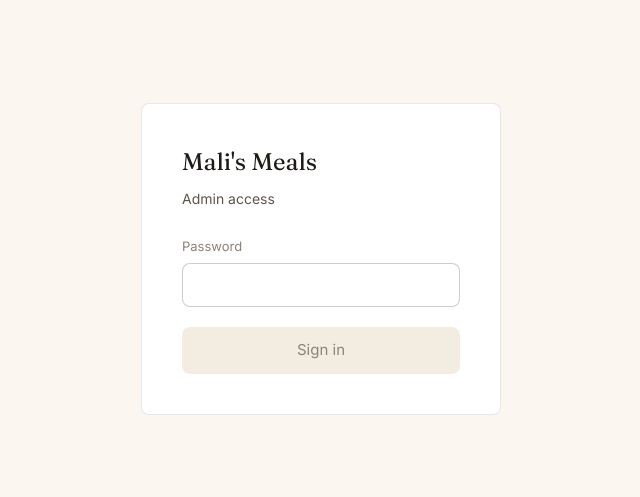
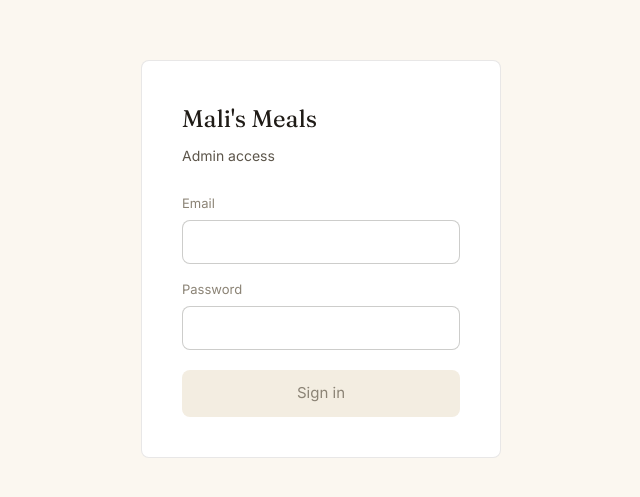
Before and after one commit to akigera10/mali-meals, a Next.js app: page /admin/login in a window 1280 px wide. Shown: the part 141-638 px from the top of the page, without its empty margins (319-959 px from the left). Built offline with nearby package versions, Linux system fonts and the light colour scheme; no server answers.

Commit message:
Replace cookie auth with Supabase Auth — @supabase/ssr middleware, email+password login, sign out button

```diff
--- a/app/admin/components/AdminNav.tsx
+++ b/app/admin/components/AdminNav.tsx
@@ -1,9 +1,11 @@
 'use client'
 import Link from 'next/link'
-import { usePathname } from 'next/navigation'
+import { usePathname, useRouter } from 'next/navigation'
+import { supabase } from '@/lib/supabase'
 
 export default function AdminNav() {
   const pathname = usePathname()
+  const router = useRouter()
 
   const links = [
     { href: '/admin', label: 'Orders' },
@@ -12,6 +14,11 @@ export default function AdminNav() {
     { href: '/admin/payments', label: 'Payments' },
     { href: '/admin/deliveries', label: 'Deliveries' },
   ]
+
+  async function handleSignOut() {
+    await supabase.auth.signOut()
+    router.push('/admin/login')
+  }
 
   return (
     <nav style={{
@@ -58,6 +65,24 @@ export default function AdminNav() {
             </Link>
           )
         })}
+        <button
+          onClick={handleSignOut}
+          style={{
+            marginLeft: 'auto',
+            padding: '0 8px',
+            height: '52px',
+            display: 'flex',
+            alignItems: 'center',
+            fontSize: '13px',
+            fontFamily: 'var(--font-inter)',
+            color: 'var(--text-tertiary)',
+            background: 'none',
+            border: 'none',
+            cursor: 'pointer',
+          }}
+        >
+          Sign out
+        </button>
       </div>
     </nav>
   )
--- a/app/admin/login/page.tsx
+++ b/app/admin/login/page.tsx
@@ -1,26 +1,29 @@
 'use client'
 import { useState } from 'react'
 import { useRouter } from 'next/navigation'
+import { supabase } from '@/lib/supabase'
+
+// Admin user must be created manually in the Supabase dashboard:
+// Authentication → Users → Invite user (or Add user)
+// Use the email and password you want Mali to log in with.
 
 export default function AdminLogin() {
   const router = useRouter()
+  const [email, setEmail] = useState('')
   const [password, setPassword] = useState('')
   const [error, setError] = useState('')
   const [loading, setLoading] = useState(false)
 
   async function handleSubmit() {
+    if (!email || !password) return
     setLoading(true)
     setError('')
-    const res = await fetch('/api/admin-login', {
-      method: 'POST',
-      headers: { 'Content-Type': 'application/json' },
-      body: JSON.stringify({ password }),
-    })
-    if (res.ok) {
+    const { error: authError } = await supabase.auth.signInWithPassword({ email, password })
+    if (authError) {
+      setError('Invalid email or password.')
+      setLoading(false)
+    } else {
       router.push('/admin')
-    } else {
-      setError('Incorrect password')
-      setLoading(false)
     }
   }
 
@@ -63,6 +66,34 @@ export default function AdminLogin() {
           color: 'var(--text-tertiary)',
           marginBottom: '6px',
         }}>
+          Email
+        </label>
+        <input
+          type="email"
+          value={email}
+          onChange={e => setEmail(e.target.value)}
+          onKeyDown={e => e.key === 'Enter' && handleSubmit()}
+          autoComplete="email"
+          style={{
+            width: '100%',
+            padding: '10px 12px',
+            borderRadius: '8px',
+            border: '1px solid var(--border-strong)',
+            backgroundColor: 'var(--surface-raised)',
+            fontSize: '15px',
+            color: 'var(--text-primary)',
+            outline: 'none',
+            boxSizing: 'border-box',
+            marginBottom: '16px',
+          }}
+        />
+
+        <label style={{
+          display: 'block',
+          fontSize: '13px',
+          color: 'var(--text-tertiary)',
+          marginBottom: '6px',
+        }}>
           Password
         </label>
         <input
@@ -70,6 +101,7 @@ export default function AdminLogin() {
           value={password}
           onChange={e => setPassword(e.target.value)}
           onKeyDown={e => e.key === 'Enter' && handleSubmit()}
+          autoComplete="current-password"
           style={{
             width: '100%',
             padding: '10px 12px',
@@ -90,18 +122,18 @@ export default function AdminLogin() {
 
         <button
           onClick={handleSubmit}
-          disabled={loading || !password}
+          disabled={loading || !email || !password}
           style={{
             marginTop: '20px',
             width: '100%',
             padding: '12px',
             borderRadius: '8px',
             border: 'none',
-            backgroundColor: loading || !password ? 'var(--surface-sunken)' : 'var(--brand-gold)',
-            color: loading || !password ? 'var(--text-tertiary)' : '#fff',
+            backgroundColor: loading || !email || !password ? 'var(--surface-sunken)' : 'var(--brand-gold)',
+            color: loading || !email || !password ? 'var(--text-tertiary)' : '#fff',
             fontSize: '15px',
             fontFamily: 'var(--font-inter)',
-            cursor: loading || !password ? 'default' : 'pointer',
+            cursor: loading || !email || !password ? 'default' : 'pointer',
           }}
         >
           {loading ? 'Signing in…' : 'Sign in'}
--- a/app/api/admin-login/route.ts
+++ /dev/null
@@ -1,18 +0,0 @@
-import { NextRequest, NextResponse } from 'next/server'
-
-export async function POST(request: NextRequest) {
-  const { password } = await request.json()
-
-  if (password !== process.env.ADMIN_PASSWORD) {
-    return NextResponse.json({ error: 'Incorrect password' }, { status: 401 })
-  }
-
-  const response = NextResponse.json({ ok: true })
-  response.cookies.set('admin_session', password, {
-    httpOnly: true,
-    secure: process.env.NODE_ENV === 'production',
-    maxAge: 60 * 60 * 24 * 7,
-    path: '/',
-  })
-  return response
-}
--- a/lib/supabase.ts
+++ b/lib/supabase.ts
@@ -1,25 +1,31 @@
 import { createClient } from "@supabase/supabase-js";
+import { createBrowserClient } from "@supabase/ssr";
 
 const supabaseUrl = process.env.NEXT_PUBLIC_SUPABASE_URL!;
 const supabaseAnonKey = process.env.NEXT_PUBLIC_SUPABASE_ANON_KEY!;
 
 /**
- * Browser client — safe to use in Client Components.
- * Created lazily so a missing env var doesn't crash the module on import
- * when this file is loaded by a server component that only uses createServerClient().
+ * Browser client — use in Client Components (auth + data).
+ * Uses createBrowserClient from @supabase/ssr so auth tokens are stored
+ * in cookies instead of localStorage. This is what lets middleware.ts read
+ * and validate the session on every request.
+ * Lazy-initialised so importing this module in a server context doesn't crash.
  */
-let _browserClient: ReturnType<typeof createClient> | null = null;
-export const supabase = new Proxy({} as ReturnType<typeof createClient>, {
+let _browserClient: ReturnType<typeof createBrowserClient> | null = null;
+export const supabase = new Proxy({} as ReturnType<typeof createBrowserClient>, {
   get(_t, prop, receiver) {
-    if (!_browserClient) _browserClient = createClient(supabaseUrl, supabaseAnonKey);
+    if (!_browserClient) _browserClient = createBrowserClient(supabaseUrl, supabaseAnonKey);
     const val = Reflect.get(_browserClient, prop, receiver);
     return typeof val === 'function' ? val.bind(_browserClient) : val;
   },
 });
 
 /**
- * Server client — use in Server Components and Route Handlers.
- * Created fresh per call so it never leaks state between requests.
+ * Server data client — use in Server Components and Route Handlers for
+ * database queries. Not session-aware; uses the anon key directly.
+ *
+ * For middleware session validation, see middleware.ts — it creates its own
+ * cookie-aware client using createServerClient from @supabase/ssr directly.
  */
 export function createServerClient() {
   return createClient(supabaseUrl, supabaseAnonKey, {
--- a/package.json
+++ b/package.json
@@ -9,6 +9,7 @@
     "lint": "next lint"
   },
   "dependencies": {
+    "@supabase/ssr": "^0.10.2",
     "@supabase/supabase-js": "^2.104.0",
     "next": "14.2.35",
     "react": "^18",
```
Also changed, not shown: middleware.ts (+33 -4 lines), 1 other file (tests, documents, lock files or other folders).
